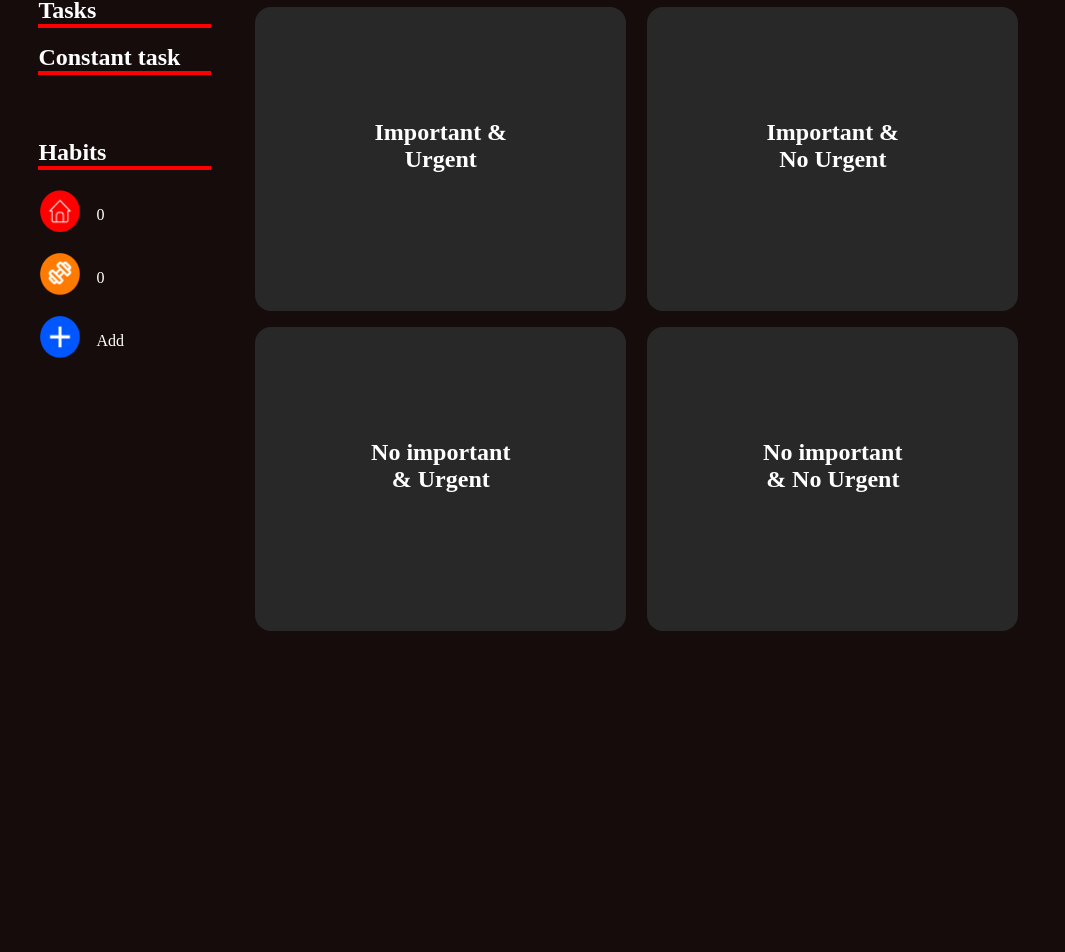
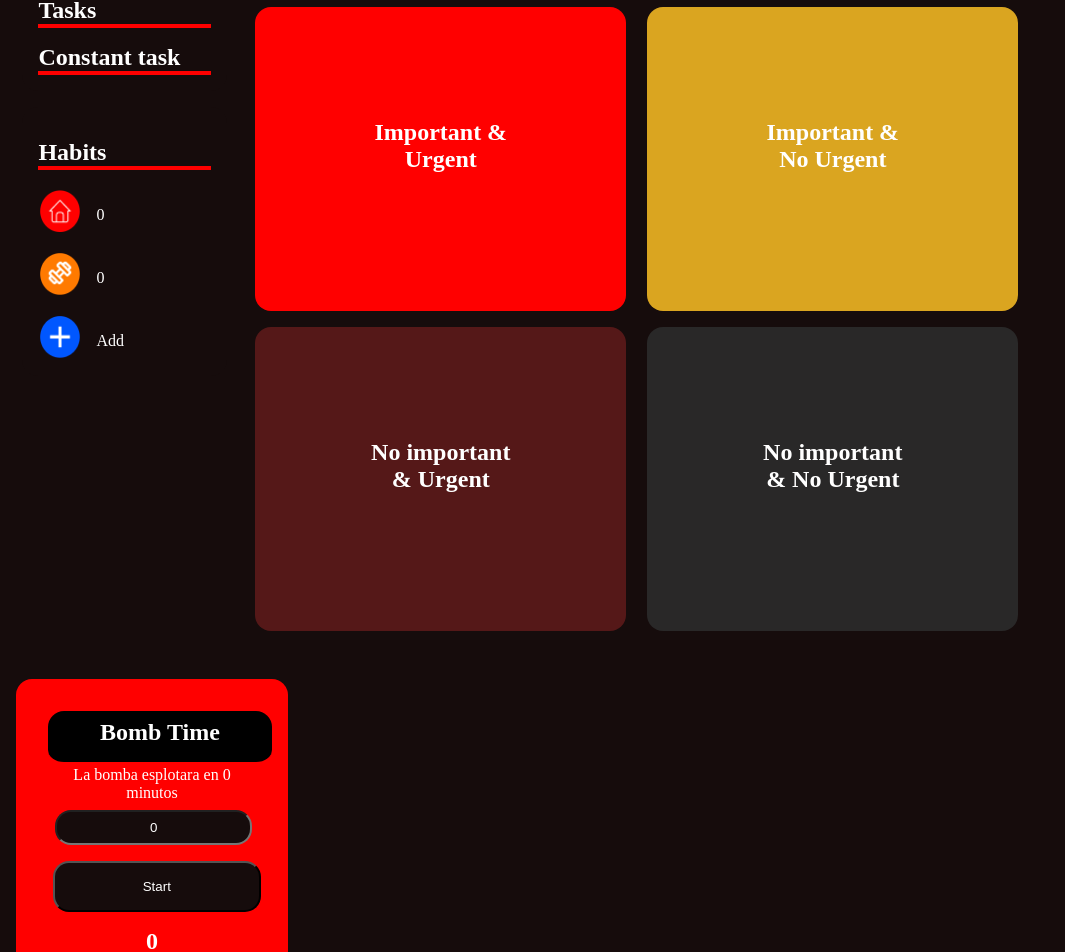
Before and after one commit to DevJhojan/BullTask, an Angular app: page /home in a window 1280 px wide. Shown: the part 73-1025 px from the top of the page, without its empty margins (0-1065 px from the left). Before the commit the page ends 800 px from the top, so only its background shows below. Built offline with nearby package versions, Linux system fonts and the light colour scheme.

Commit message:
intento de setTime out

```diff
--- a/angular.json
+++ b/angular.json
@@ -94,5 +94,8 @@
         }
       }
     }
+  },
+  "cli": {
+    "analytics": false
   }
 }
--- a/src/app/components/TimeBomb/TimeBomb.component.css
+++ b/src/app/components/TimeBomb/TimeBomb.component.css
@@ -1,3 +1,40 @@
 :host {
   display: block;
 }
+
+article{
+  width: 13rem;
+  background-color: red;
+  padding: 2rem;
+  border-radius: 1rem;
+  margin-left: 1rem;
+}
+
+h3{
+  background-color: black;
+  color: white;
+  padding: 0.5rem;
+  text-align: center;
+  border-radius: 1rem;
+  padding-bottom: 1rem;
+}
+h2{
+  width: 100%;
+  text-align: center;
+}
+button{
+  width: 100%;
+  margin-left: 0.3rem;
+  border-radius: 1rem;
+  padding: 1rem;
+  margin-top: 1rem;
+}
+input{
+  margin-top: 0.5rem;
+  margin-left: 0.2rem;
+  padding: 0.5rem;
+  border-radius: 1rem;
+}
+label{
+  background-color: transparent;
+}
--- a/src/app/components/TimeBomb/TimeBomb.component.ts
+++ b/src/app/components/TimeBomb/TimeBomb.component.ts
@@ -1,14 +1,48 @@
 import { CommonModule } from '@angular/common';
-import { ChangeDetectionStrategy, Component } from '@angular/core';
-
+import { ChangeDetectionStrategy, Component, NgModule, OnInit } from '@angular/core';
+import { FormsModule } from '@angular/forms';
+import {interval, Subscription} from 'rxjs';
 @Component({
   selector: 'time-bomb',
   standalone: true,
   imports: [
     CommonModule,
+    FormsModule
   ],
-  template: `<p>TimeBomb works!</p>`,
+  template: `
+    <article>
+      <h3>Bomb Time</h3>
+      <label for="counter">La bomba esplotara en {{timeRest}} minutos</label>
+      <input type="text" name="counter" id="counter" [(ngModel)]="timeRest" >
+      <button (click)="start()">
+        Start
+      </button>
+      <h2> {{timeRest}} </h2>
+    </article>
+  `,
   styleUrls: ['./TimeBomb.component.css'],
   changeDetection: ChangeDetectionStrategy.OnPush,
 })
-export class TimeBombComponent { }
+export class TimeBombComponent implements OnInit {
+  timeRest: number = 0;
+  interval: any;
+  private subscription: Subscription = new Subscription();;
+  ngOnInit(): void {
+
+  }
+  start(){
+    this.subscription = interval(1000).subscribe(() => {
+      if(this.timeRest > 0){
+        this.timeRest--;
+      }
+      else{
+        this.stopTimer();
+      }
+    })
+  }
+  stopTimer() {
+    if (this.subscription) {
+      this.subscription.unsubscribe();
+    }
+  }
+}
--- a/src/app/home/task_normal/task_normal.component.css
+++ b/src/app/home/task_normal/task_normal.component.css
@@ -41,3 +41,12 @@ h4 {
   margin: auto;
   margin-top: 4rem;
 }
+.iyu{
+  background-color: red ;
+}
+.iynu{
+  background-color: goldenrod;
+}
+.niyu{
+  background-color: #551818;
+}
--- a/src/app/home/task_normal/task_normal.component.html
+++ b/src/app/home/task_normal/task_normal.component.html
@@ -1,28 +1,23 @@
 <h2>Task Bull</h2>
 <main class="column">
 
-  <!--TODO: Become in bottom or fuction for navigate-->
   <div class="row">
-    <!--TODO: Navigate to important_urgent-->
-    <article (click)="navigate('important_urgent')">
+    <article class="iyu" (click)="navigate('important_urgent')">
       <h4>Important & Urgent</h4>
     </article>
     <hr>
 
-    <!--TODO: Navigate to important_no_urgent-->
-    <article (click)="navigate('important_no_urgent')">
+    <article class="iynu" (click)="navigate('important_no_urgent')">
       <h4> Important & No Urgent</h4>
     </article>
   </div>
   <hr>
   <div class="row">
-    <!--TODO: Navigate to no_important_urgent-->
-    <article (click)="navigate('no_important_urgent')">
+    <article class="niyu" (click)="navigate('no_important_urgent')">
       <h4>No important & Urgent</h4>
     </article>
     <hr>
 
-    <!--TODO: Navigate to no_important_no_urgent-->
     <article (click)="navigate('no_important_no_urgent')">
       <h4>No important & No Urgent </h4>
     </article>
```
